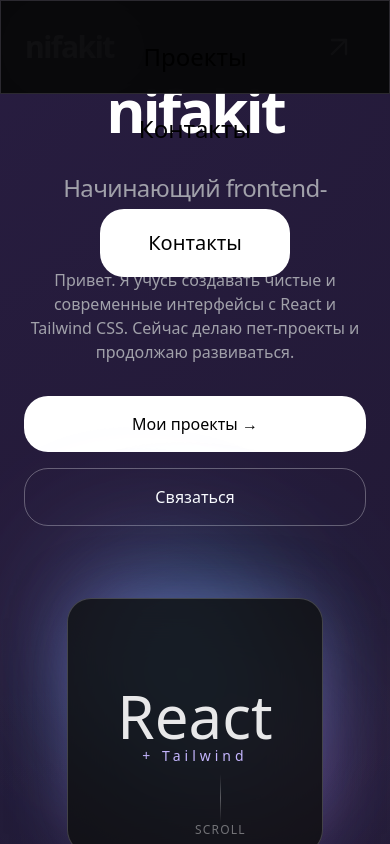
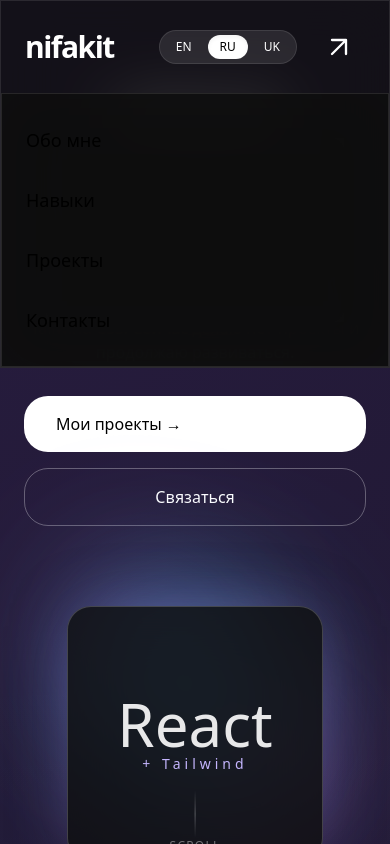
Before and after one commit to nifakit/my-portfolio, a React app: page / in a window 390 px wide. Both pictures are taken after a click on the button 339 px from the left and 47 px from the top of the page. Shown: the top 844 px of the page. Built offline with nearby package versions, Linux system fonts and the light colour scheme; the HTML template or start-up script is replaced by a standard one.

Commit message:
Update to responsive layout

```diff
--- a/src/components/layout/Navbar.jsx
+++ b/src/components/layout/Navbar.jsx
@@ -18,7 +18,7 @@ const Navbar = () => {
       <div className="max-w-screen-2xl mx-auto px-6 py-5 flex items-center justify-between">
         <a href="#" className="text-3xl font-semibold tracking-tighter text-white">nifakit</a>
 
-        {/* Desktop */}
+        {/* Desktop — без изменений */}
         <div className="hidden md:flex items-center gap-10">
           {navLinks.map((link) => (
             <a
@@ -31,14 +31,14 @@ const Navbar = () => {
           ))}
         </div>
 
-        {/* Language + Contact button */}
         <div className="flex items-center gap-4">
-          <div className="hidden sm:flex items-center gap-1 bg-white/10 rounded-3xl p-1 border border-white/10">
+          {/* Language switcher — теперь виден и на мобильных */}
+          <div className="flex items-center gap-1 bg-white/10 rounded-3xl p-1 border border-white/10">
             {["en", "ru", "uk"].map((lng) => (
               <button
                 key={lng}
                 onClick={() => i18n.changeLanguage(lng)}
-                className={`px-4 py-1.5 text-xs font-medium rounded-3xl transition-all ${
+                className={`px-3 py-1 text-xs font-medium rounded-3xl transition-all ${
                   i18n.language === lng ? "bg-white text-black shadow-inner" : "text-white hover:bg-white/20"
                 }`}
               >
@@ -66,9 +66,9 @@ const Navbar = () => {
         </div>
       </div>
 
-      {/* Mobile full-screen menu */}
+      {/* Mobile menu — чистое и без дублирования */}
       {isOpen && (
-        <div className="md:hidden fixed inset-0 bg-zinc-950/95 backdrop-blur-2xl z-50 pt-20 flex flex-col items-center justify-center gap-10 text-2xl font-medium">
+        <div className="md:hidden glass border-t border-white/10 px-6 py-8 flex flex-col gap-8 text-lg font-medium">
           {navLinks.map((link) => (
             <a
               key={link.name}
@@ -79,13 +79,6 @@ const Navbar = () => {
               {link.name}
             </a>
           ))}
-          <a
-            href="#contact"
-            onClick={() => setIsOpen(false)}
-            className="mt-6 px-12 py-5 bg-white text-black rounded-3xl text-xl font-medium"
-          >
-            {t("nav.contact")}
-          </a>
         </div>
       )}
     </nav>
--- a/src/components/sections/Hero.jsx
+++ b/src/components/sections/Hero.jsx
@@ -5,7 +5,7 @@ const Hero = () => {
 
   return (
     <section id="hero" className="min-h-screen flex items-center pt-20 relative px-6">
-      <div className="max-w-screen-2xl mx-auto w-full grid md:grid-cols-2 gap-10 md:gap-16 items-center">
+      <div className="max-w-screen-2xl mx-auto w-full grid md:grid-cols-2 gap-12 md:gap-16 items-center">
 
         <div className="space-y-8 reveal text-center md:text-left">
           <h1 className="text-6xl sm:text-7xl md:text-8xl font-semibold tracking-tighter leading-none text-white">
@@ -19,7 +19,7 @@ const Hero = () => {
           <div className="flex flex-col sm:flex-row gap-4 justify-center md:justify-start">
             <a
               href="#projects"
-              className="px-8 py-4 bg-white text-black rounded-3xl text-base font-medium flex items-center justify-center gap-2 hover:bg-violet-300 transition-all active:scale-95"
+              className="px-8 py-4 bg-white text-black rounded-3xl text-base font-medium flex items-center gap-2 hover:bg-violet-300 transition-all active:scale-95"
             >
               {t("hero.btnProjects")} →
             </a>
@@ -48,7 +48,8 @@ const Hero = () => {
         </div>
       </div>
 
-      <div className="absolute bottom-12 left-1/2 flex flex-col items-center text-xs tracking-widest text-white/40">
+      {/* Scroll indicator — теперь ровно по центру */}
+      <div className="absolute bottom-10 left-1/2 -translate-x-1/2 flex flex-col items-center text-xs tracking-widest text-white/40">
         <div className="h-12 w-px bg-gradient-to-b from-transparent via-white/30 to-transparent" />
         SCROLL
       </div>
--- a/src/components/sections/Skills.jsx
+++ b/src/components/sections/Skills.jsx
@@ -43,24 +43,22 @@ const Skills = () => {
 
   return (
     <section id="skills" className="py-28">
-      <div className="max-w-screen-2xl mx-auto px-8">
+      <div className="max-w-screen-2xl mx-auto px-6">
         <h2 className="text-5xl font-semibold tracking-tighter text-center mb-16 reveal">
           {t("skills.title")}
         </h2>
 
         <div className="space-y-16">
-
           <div>
             <h3 className="text-xl font-medium mb-6 text-violet-300 text-center">{t("skills.frontend")}</h3>
-            <div className="grid grid-cols-2 md:grid-cols-4 gap-4">
+            <div className="grid grid-cols-2 gap-4">   {/* ← на телефоне в 2 колонки, на ПК как было */}
               {frontendSkills.map((skill) => <SkillCard key={skill.name} skill={skill} />)}
             </div>
           </div>
 
-
           <div>
             <h3 className="text-xl font-medium mb-6 text-cyan-300 text-center">{t("skills.backend")}</h3>
-            <div className="grid grid-cols-2 md:grid-cols-4 gap-4">
+            <div className="grid grid-cols-2 gap-4">
               {backendSkills.map((skill) => <SkillCard key={skill.name} skill={skill} />)}
             </div>
           </div>
```
